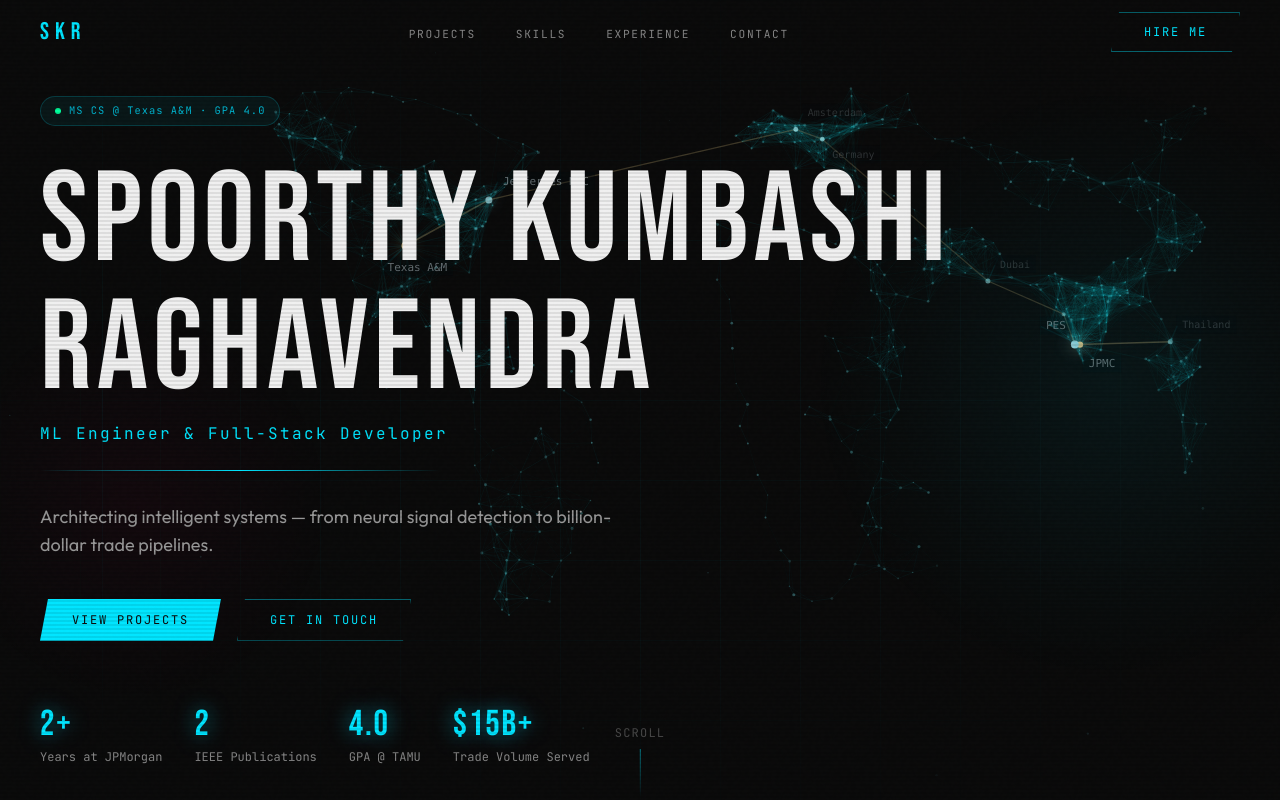
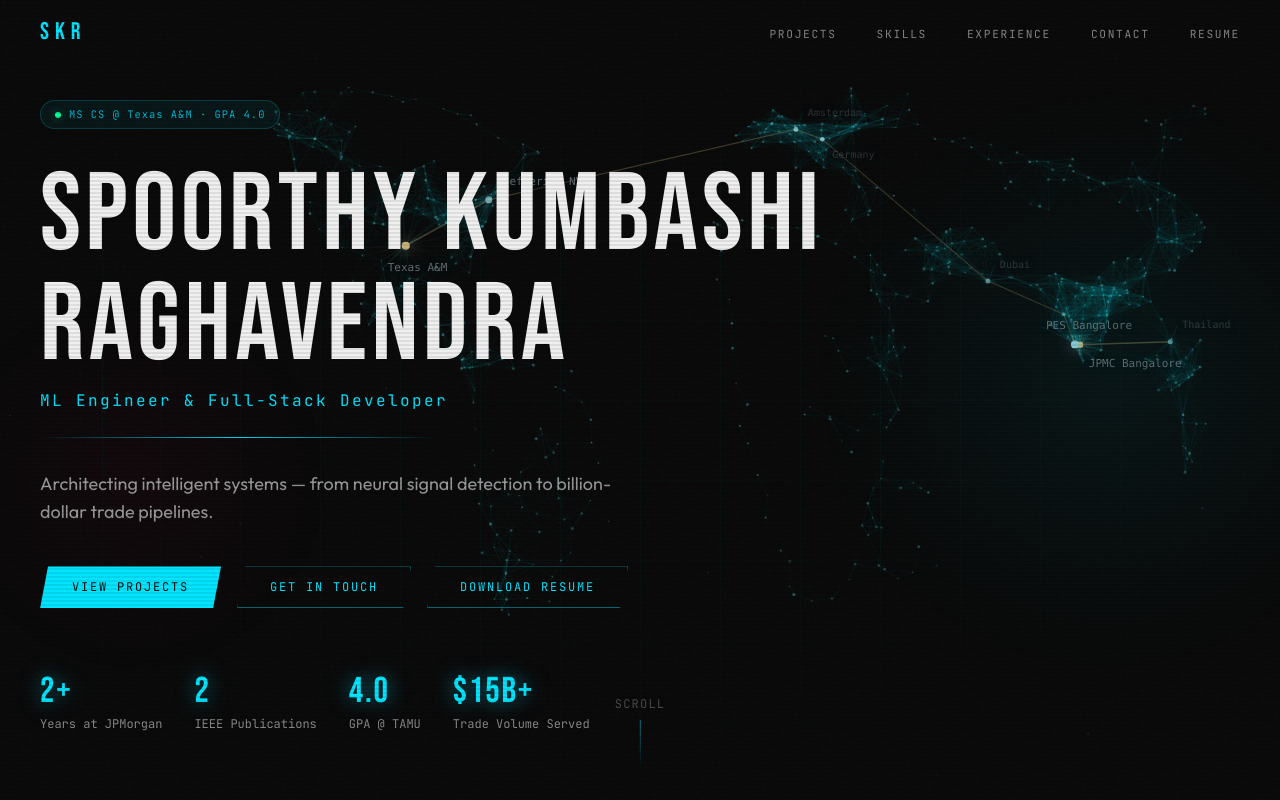
Before and after one commit to Spoorthy-K-R/Spoorthy-portfolio, a React (Vite) app: page / in a window 1280 px wide. Shown: the top 800 px of the page. Built offline with nearby package versions, Linux system fonts and the light colour scheme.

Commit message:
Updated animation and resume download option

```diff
--- a/src/components/Contact.jsx
+++ b/src/components/Contact.jsx
@@ -78,10 +78,8 @@ export default function Contact() {
           >
             LET'S{' '}
             <span className="glow-text" style={{ color: 'var(--cyan)' }}>
-              BUILD
+              CONNECT
             </span>
-            <br />
-            SOMETHING.
           </h2>
           <p
             className="font-body text-base max-w-md mx-auto mb-10"
--- a/src/components/Hero.jsx
+++ b/src/components/Hero.jsx
@@ -95,7 +95,7 @@ export default function Hero() {
           className="glitch font-display leading-none mb-2"
           data-text={personal.fullName.toUpperCase()}
           style={{
-            fontSize: 'clamp(3rem, 10vw, 9rem)',
+            fontSize: 'clamp(2.6rem, 8.6vw, 7.8rem)',
             letterSpacing: '0.04em',
             color: '#f0f0f0',
             opacity: mounted ? 1 : 0,
@@ -160,6 +160,14 @@ export default function Hero() {
           <button className="btn-secondary" onClick={() => scrollTo('#contact')}>
             Get in Touch
           </button>
+          <a
+            href={personal.resume}
+            download="Spoorthy-KR-Resume.pdf"
+            className="btn-secondary"
+            aria-label="Download Spoorthy K.R. resume"
+          >
+            Download Resume
+          </a>
         </div>
 
         {/* Stats row */}
--- a/src/components/Navbar.jsx
+++ b/src/components/Navbar.jsx
@@ -9,6 +9,7 @@ const NAV_LINKS = [
 ];
 
 export default function Navbar() {
+  const { personal } = data;
   const [scrolled, setScrolled] = useState(false);
   const [menuOpen, setMenuOpen] = useState(false);
 
@@ -60,15 +61,17 @@ export default function Navbar() {
               </a>
             </li>
           ))}
+          <li>
+            <a
+              href={personal.resume}
+              download="Spoorthy-KR-Resume.pdf"
+              className="nav-link"
+              aria-label="Download Spoorthy K.R. resume"
+            >
+              Resume
+            </a>
+          </li>
         </ul>
-
-        {/* CTA */}
-        <a
-          href={`mailto:${data.personal.email}`}
-          className="hidden md:block btn-secondary text-xs"
-        >
-          Hire Me
-        </a>
 
         {/* Mobile hamburger */}
         <button
@@ -120,11 +123,14 @@ export default function Navbar() {
           ))}
           <li>
             <a
-              href={`mailto:${data.personal.email}`}
+              href={personal.resume}
+              download="Spoorthy-KR-Resume.pdf"
               className="nav-link text-sm"
+              onClick={() => setMenuOpen(false)}
               style={{ color: 'var(--cyan)' }}
+              aria-label="Download Spoorthy K.R. resume"
             >
-              Hire Me →
+              Download Resume
             </a>
           </li>
         </ul>
--- a/src/components/ParticleCanvas.jsx
+++ b/src/components/ParticleCanvas.jsx
@@ -1,4 +1,6 @@
 import { useEffect, useRef } from 'react';
+
+const INTRO_DURATION = 2200;
 
 const MAP_FRAME = {
   left: 0.2,
@@ -47,7 +49,7 @@ const LANDMARKS = [
   },
   {
     id: 'pes',
-    label: 'PES',
+    label: 'PES Bangalore',
     lng: 77.53,
     lat: 12.94,
     radius: 3.2,
@@ -62,7 +64,7 @@ const LANDMARKS = [
   },
   {
     id: 'jpmc',
-    label: 'JPMC',
+    label: 'JPMC Bangalore',
     lng: 77.63,
     lat: 13.01,
     radius: 3.9,
@@ -315,6 +317,59 @@ function lerp(from, to, amount) {
   return from + (to - from) * amount;
 }
 
+function easeInOutCubic(value) {
+  return value < 0.5 ? 4 * value * value * value : 1 - Math.pow(-2 * value + 2, 3) / 2;
+}
+
+function createGenericIntroPoints(count, width, height) {
+  const rand = createSeededRandom(8181);
+  const centerX = width < 900 ? width * 0.61 : width * 0.73;
+  const centerY = height * 0.58;
+  const bandWidth = Math.min(width * 0.54, 650);
+  const bandHeight = Math.min(height * 0.36, 290);
+  const points = [];
+
+  for (let i = 0; i < count; i++) {
+    const t = i / Math.max(1, count - 1);
+    const lane = (i % 7) - 3;
+    const angle = rand() * Math.PI * 2;
+    const spread = Math.sqrt(rand());
+    const wave = Math.sin(t * Math.PI * 7 + lane * 0.6);
+    const x = centerX + (t - 0.5) * bandWidth + Math.cos(angle) * spread * bandWidth * 0.16 + wave * 16;
+    const y =
+      centerY +
+      lane * bandHeight * 0.065 +
+      Math.sin(angle) * spread * bandHeight * 0.28 +
+      Math.sin(t * Math.PI * 4) * 18;
+
+    points.push({
+      x,
+      y,
+      weight: 4 + (1 - Math.abs(t - 0.5) * 2) * 7,
+      phase: rand() * Math.PI * 2,
+      driftX: rand() * 4 + 2,
+      driftY: rand() * 3 + 2,
+    });
+  }
+
+  return points;
+}
+
+function assignIntroTargets(scene, width, height) {
+  const introPoints = createGenericIntroPoints(scene.stars.length, width, height);
+
+  scene.stars.forEach((star, index) => {
+    const point = introPoints[index % introPoints.length];
+    star.introX = point.x;
+    star.introY = point.y;
+    star.introWeight = point.weight ?? 1;
+    star.introPhase = point.phase ?? 0;
+    star.introDriftX = point.driftX ?? 3;
+    star.introDriftY = point.driftY ?? 2;
+    star.introGlow = index % 6 === 0 || star.introWeight > 9;
+  });
+}
+
 function samplePath(points, stepDegrees = 6) {
   const sampled = [];
 
@@ -466,7 +521,9 @@ function buildScene(width, height) {
     starsById[star.id] = star;
   });
 
-  return { stars, starsById };
+  const scene = { stars, starsById };
+  assignIntroTargets(scene, width, height);
+  return scene;
 }
 
 function drawRoutes(ctx, scene, time, scrollProgress) {
@@ -697,9 +754,31 @@ function drawLabels(ctx, scene, mouse, time) {
   ctx.restore();
 }
 
+function getIntroTarget(star, time, introProgress) {
+  const mapX = star.homeX + Math.sin(time * star.orbitSpeed + star.orbitOffset) * star.driftRadiusX;
+  const mapY = star.homeY + Math.cos(time * (star.orbitSpeed * 0.92) + star.orbitOffset) * star.driftRadiusY;
+  const introX = star.introX + Math.sin(time * 0.7 + star.introPhase) * star.introDriftX;
+  const introY = star.introY + Math.cos(time * 0.6 + star.introPhase) * star.introDriftY;
+
+  if (introProgress < 0.34) {
+    return { x: introX, y: introY };
+  }
+
+  const mapBlend = easeInOutCubic((introProgress - 0.34) / 0.66);
+  return {
+    x: lerp(introX, mapX, mapBlend),
+    y: lerp(introY, mapY, mapBlend),
+  };
+}
+
 export default function ParticleCanvas() {
   const canvasRef = useRef(null);
-  const stateRef = useRef({ mouse: { x: -9999, y: -9999 }, animId: null, scrollProgress: 0 });
+  const stateRef = useRef({
+    mouse: { x: -9999, y: -9999 },
+    animId: null,
+    scrollProgress: 0,
+    introStart: null,
+  });
 
   useEffect(() => {
     const canvas = canvasRef.current;
@@ -709,11 +788,13 @@ export default function ParticleCanvas() {
     if (!ctx) return;
 
     let scene = buildScene(window.innerWidth, window.innerHeight);
+    stateRef.current.introStart = performance.now();
 
     const resize = () => {
       canvas.width = window.innerWidth;
       canvas.height = window.innerHeight;
       scene = buildScene(canvas.width, canvas.height);
+      assignIntroTargets(scene, canvas.width, canvas.height);
     };
 
     resize();
@@ -740,87 +821,124 @@ export default function ParticleCanvas() {
       ctx.clearRect(0, 0, canvas.width, canvas.height);
 
       const time = performance.now() * 0.001;
+      const introProgress = clamp((performance.now() - stateRef.current.introStart) / INTRO_DURATION);
+      const introDone = introProgress >= 1;
+      const isMorphingToMap = !introDone && introProgress >= 0.34;
       const { mouse, scrollProgress } = stateRef.current;
       const { stars } = scene;
 
+      if (introDone) {
         drawScrollAtmosphere(ctx, scene, scrollProgress, time, canvas.width, canvas.height);
+      }
 
       for (const star of stars) {
-        const targetX = star.homeX + Math.sin(time * star.orbitSpeed + star.orbitOffset) * star.driftRadiusX;
-        const targetY =
-          star.homeY + Math.cos(time * (star.orbitSpeed * 0.92) + star.orbitOffset) * star.driftRadiusY;
+        const target = introDone
+          ? {
+              x: star.homeX + Math.sin(time * star.orbitSpeed + star.orbitOffset) * star.driftRadiusX,
+              y: star.homeY + Math.cos(time * (star.orbitSpeed * 0.92) + star.orbitOffset) * star.driftRadiusY,
+            }
+          : getIntroTarget(star, time, introProgress);
 
         const dx = star.x - mouse.x;
         const dy = star.y - mouse.y;
         const distance = Math.hypot(dx, dy);
-        if (distance < 110 && distance > 0) {
+        if (introDone && distance < 110 && distance > 0) {
           const force = ((110 - distance) / 110) * 0.55;
           star.vx += (dx / distance) * force;
           star.vy += (dy / distance) * force;
         }
 
-        star.vx += (targetX - star.x) * star.spring;
-        star.vy += (targetY - star.y) * star.spring;
+        if (introDone) {
+          star.vx += (target.x - star.x) * star.spring;
+          star.vy += (target.y - star.y) * star.spring;
           star.vx *= 0.95;
           star.vy *= 0.95;
           star.x += star.vx;
           star.y += star.vy;
+        } else {
+          const snap = isMorphingToMap ? 0.32 : 0.22;
+          star.x = lerp(star.x, target.x, snap);
+          star.y = lerp(star.y, target.y, snap);
+          star.vx = 0;
+          star.vy = 0;
+        }
       }
 
+      if (introDone || introProgress < 0.32) {
         for (let i = 0; i < stars.length; i++) {
           for (let j = i + 1; j < stars.length; j++) {
           const a = stars[i];
           const b = stars[j];
 
           const homeDistance = Math.hypot(a.homeX - b.homeX, a.homeY - b.homeY);
-          const connectionDistance =
-            a.type === 'ambient' || b.type === 'ambient'
+          const connectionDistance = introDone
+            ? a.type === 'ambient' || b.type === 'ambient'
               ? 60
               : a.type === 'anchor' || b.type === 'anchor' || a.type === 'relay' || b.type === 'relay'
                 ? 88
                 : a.type === 'outline' || b.type === 'outline'
                   ? 54
-                  : 66;
+                  : 66
+            : 44;
 
-          if (homeDistance > connectionDistance) continue;
+          if (introDone && homeDistance > connectionDistance) continue;
 
           const currentDistance = Math.hypot(a.x - b.x, a.y - b.y);
           if (currentDistance > connectionDistance) continue;
 
-          const opacity =
-            (1 - currentDistance / connectionDistance) *
+          const opacity = introDone
+            ? (1 - currentDistance / connectionDistance) *
               (a.type === 'ambient' || b.type === 'ambient'
                 ? 0.08
                 : a.type === 'outline' || b.type === 'outline'
                   ? 0.14
-                : 0.11);
+                  : 0.11)
+            : (1 - currentDistance / connectionDistance) * 0.13;
 
           ctx.beginPath();
           ctx.moveTo(a.x, a.y);
           ctx.lineTo(b.x, b.y);
-          ctx.strokeStyle = `rgba(0,229,255,${opacity})`;
+          ctx.strokeStyle = `rgba(0,229,255,${introDone ? opacity : opacity * 1.6})`;
           ctx.lineWidth = a.type === 'anchor' || b.type === 'anchor' ? 0.9 : 0.6;
           ctx.stroke();
           }
         }
+      }
 
+      if (introDone) {
         drawRoutes(ctx, scene, time, scrollProgress);
+      }
 
       for (const star of stars) {
         const twinkle = 0.72 + ((Math.sin(time * star.twinkleSpeed + star.twinkleOffset) + 1) / 2) * 0.6;
-        const alpha = Math.min(1, star.alpha * twinkle);
+        const introFade = introDone ? 0 : 1 - easeInOutCubic(clamp((introProgress - 0.34) / 0.66));
+        const introIntensity = clamp((star.introWeight ?? 1) / 12);
+        const glowBoost = introFade * introIntensity;
+        const introColor = 'rgba(130,245,255,1)';
+        const drawColor = introFade > 0.05 ? introColor : star.color;
+        const alpha = Math.min(1, star.alpha * twinkle * (1 - introFade * 0.15) + glowBoost * 0.34);
+        const radius = star.r + glowBoost * 0.58;
+        const useGlow = introDone
+          ? star.type === 'anchor' || star.type === 'relay' || star.r > 1.05
+          : star.introGlow && introProgress < 0.34;
 
         ctx.beginPath();
-        ctx.arc(star.x, star.y, star.r, 0, Math.PI * 2);
-        ctx.shadowBlur = star.glow;
-        ctx.shadowColor = withAlpha(star.color, star.type === 'anchor' ? 0.72 : 0.55);
-        ctx.fillStyle = withAlpha(star.color, alpha);
+        ctx.arc(star.x, star.y, radius, 0, Math.PI * 2);
+        ctx.shadowBlur = useGlow ? star.glow + glowBoost * 4 : 0;
+        ctx.shadowColor = useGlow
+          ? introFade > 0.05
+            ? withAlpha(introColor, 0.56 + glowBoost * 0.2)
+            : withAlpha(star.color, star.type === 'anchor' ? 0.72 : 0.55)
+          : 'transparent';
+        ctx.fillStyle = withAlpha(drawColor, alpha);
         ctx.fill();
       }
 
       ctx.shadowBlur = 0;
+      if (introDone) {
         drawScrollCinematic(ctx, scene, scrollProgress, time, canvas.width, canvas.height);
         drawLabels(ctx, scene, mouse, time);
+      }
       stateRef.current.animId = requestAnimationFrame(draw);
     };
 
--- a/src/data/portfolio.json
+++ b/src/data/portfolio.json
@@ -5,6 +5,7 @@
     "role": "ML Engineer & Full-Stack Developer",
     "tagline": "Architecting intelligent systems — from neural signal detection to billion-dollar trade pipelines.",
     "email": "spoorthy.kr@tamu.edu",
+    "resume": "/resume.pdf",
     "github": "https://github.com/Spoorthy-K-R",
     "linkedin": "https://linkedin.com/in/spoorthy-k-r/",
     "location": "College Station, TX",
```
Also changed, not shown: 1 other file (tests, documents, lock files or other folders). Lines whose indentation alone changed are shown as unchanged.
